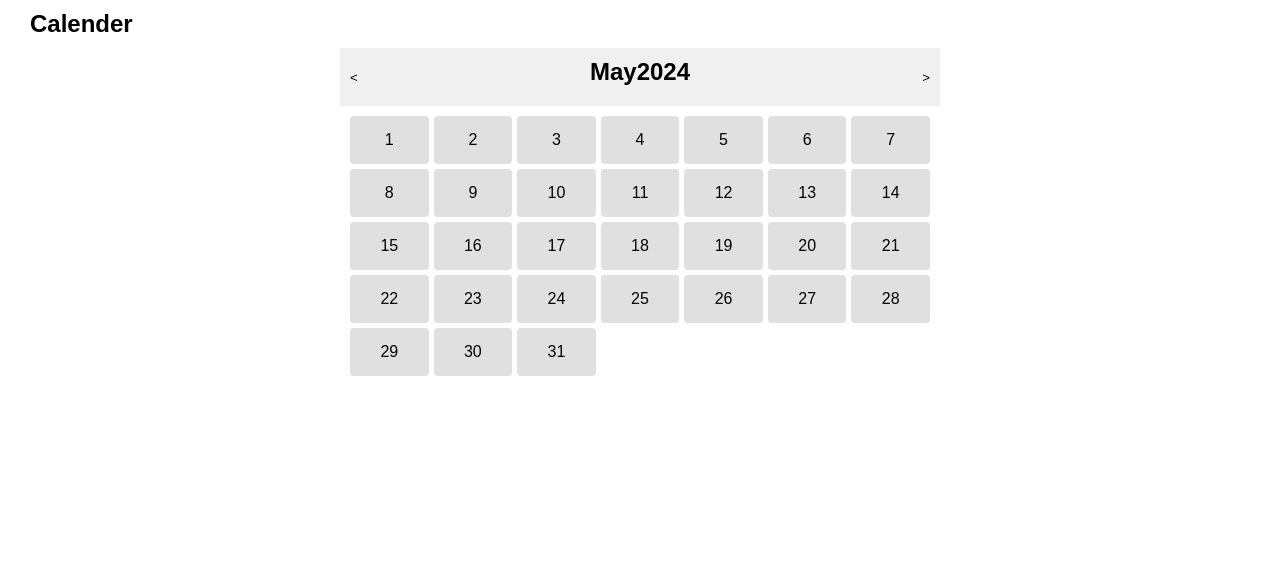
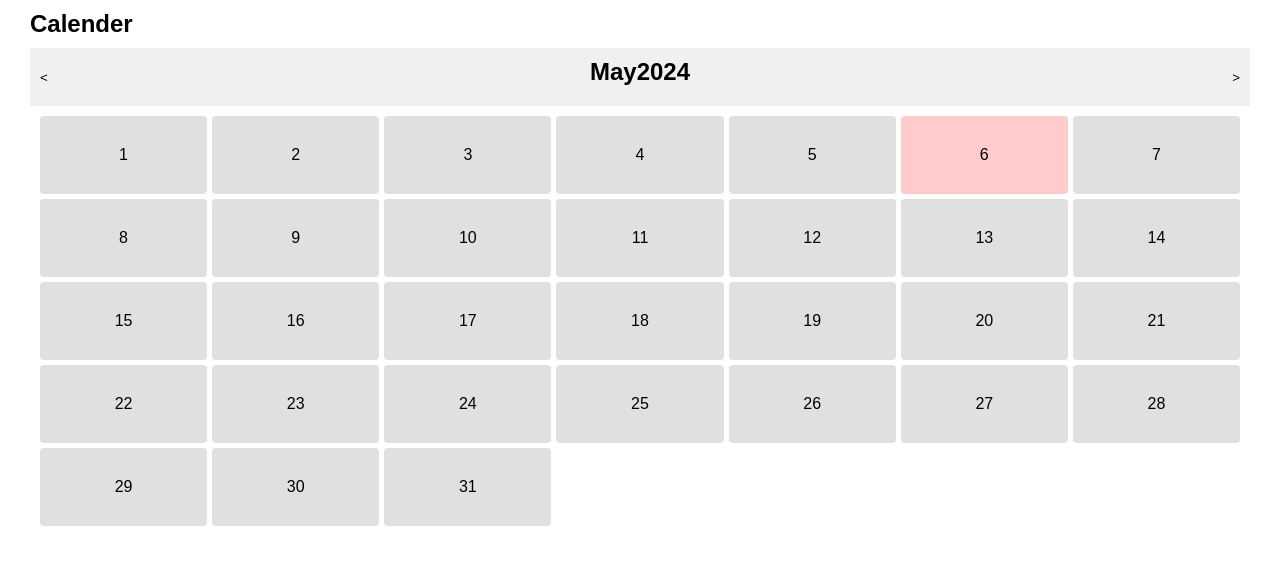
Before and after one commit to asdf03/kurage-next, a Next.js app: page /calendar in a window 1280 px wide. Shown: the top 564 px of the page. Built offline with nearby package versions, Linux system fonts and the light colour scheme.

Commit message:
今日を強調表示

```diff
--- a/components/calendar/Calendar.module.css
+++ b/components/calendar/Calendar.module.css
@@ -1,6 +1,5 @@
 .calendar {
     width: 100%;
-    max-width: 600px;
     margin: 0 auto;
     text-align: center;
 }
@@ -22,6 +21,11 @@
 
 .day {
     background-color: #e0e0e0;
-    padding: 15px;
+    padding: 30px;
     border-radius: 4px;
 }
+
+.today {
+    background-color: #ffcccb;
+    color: #000;
+}
--- a/components/calendar/Calendar.tsx
+++ b/components/calendar/Calendar.tsx
@@ -28,6 +28,12 @@ const Calendar = () => {
         setCurrentDate(new Date(currentDate.getFullYear(), currentDate.getMonth() + 1, 1));
     };
 
+    const today = new Date()
+    const isToday = (day: number) =>
+        day === today.getDate() &&
+        currentDate.getMonth() === today.getMonth() &&
+        currentDate.getFullYear() === today.getFullYear()
+
     return (
         <div className={styles.calendar}>
             <div className={styles.header}>
@@ -37,7 +43,12 @@ const Calendar = () => {
             </div>
             <div className={styles.days}>
                 {daysInMonth.map(day => (
-                    <div key={day} className={styles.day}>{day}</div>
+                    <div
+                        key={day}
+                        className={`${styles.day} ${isToday(day) ? styles.today : ''}`}
+                    >
+                    {day}
+                </div>
                 ))}
             </div>
         </div>
```
